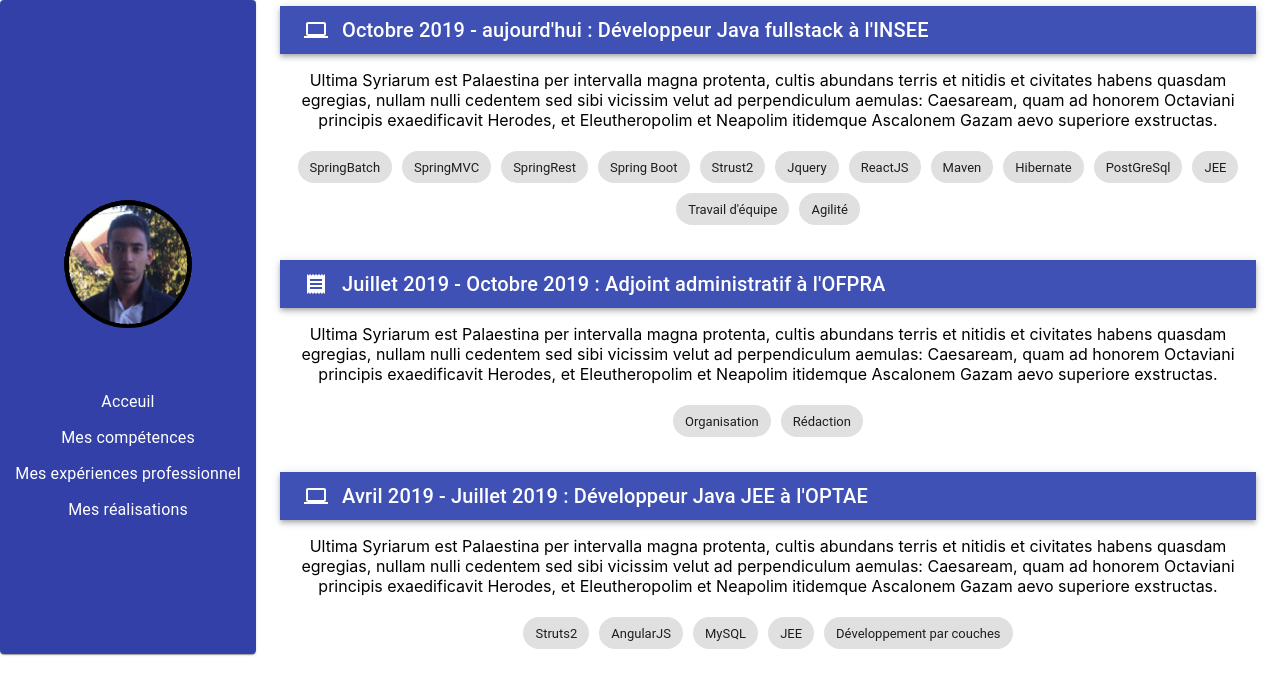
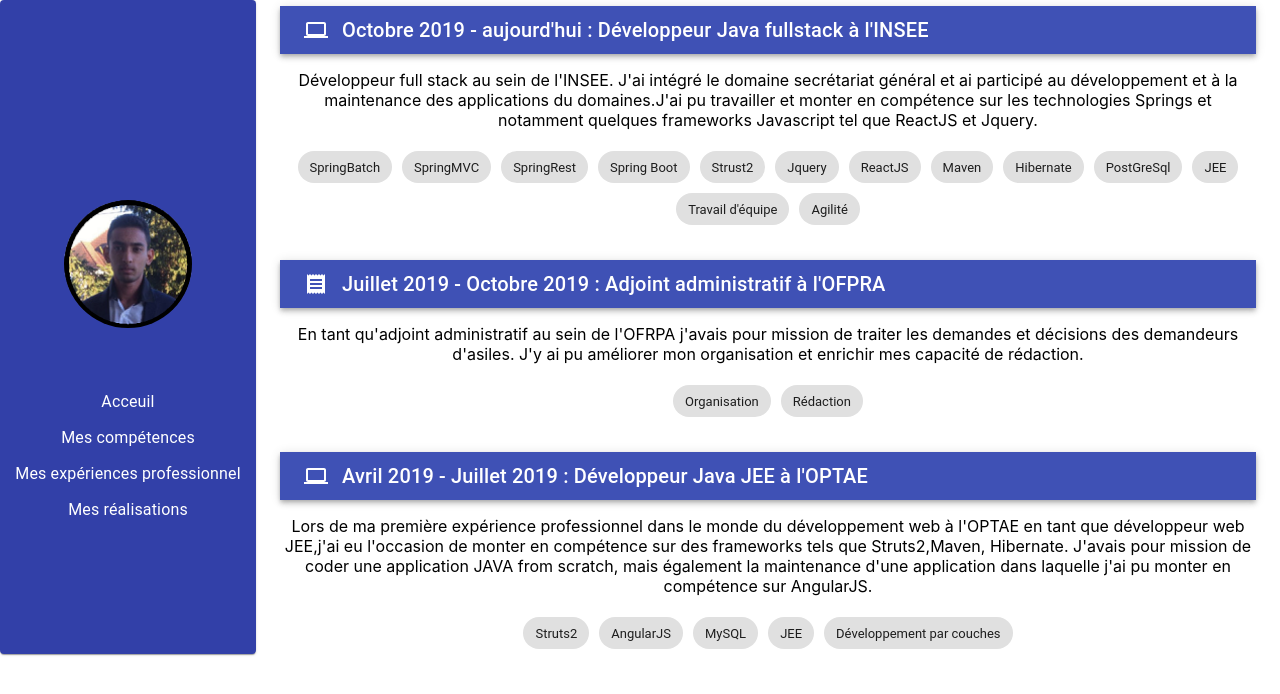
Before and after one commit to FidalyAbassePerso/mon-site-perso, a React (Create React App) app: page / in a window 1280 px wide. Both pictures are taken after a click on the item "Mes expériences professionnel". Shown: the top 694 px of the page. Built offline with nearby package versions, Linux system fonts and the light colour scheme.

Commit message:
Modification texte

```diff
--- a/src/ExpProfessionnel.js
+++ b/src/ExpProfessionnel.js
@@ -86,11 +86,9 @@ class ExpProfessionnel extends React.Component {
 
                         </Container>
                         <Container className={this.props.classes.blocExpText} style={{width: this.state.widthBlocExpText}} maxWidth="false">
-                            <p>Ultima Syriarum est Palaestina per intervalla magna protenta,
-                                cultis abundans terris et nitidis et civitates habens quasdam egregias,
-                                nullam nulli cedentem sed sibi vicissim velut ad perpendiculum aemulas:
-                                Caesaream, quam ad honorem Octaviani principis exaedificavit Herodes, et
-                                Eleutheropolim et Neapolim itidemque Ascalonem Gazam aevo superiore exstructas.</p>
+                            <p>Développeur full stack au sein de l'INSEE. J'ai intégré le domaine secrétariat général et ai participé
+                                au développement et à la maintenance des applications du domaines.J'ai pu travailler et monter en compétence
+                                sur les technologies Springs et notamment quelques frameworks Javascript tel que ReactJS et Jquery.</p>
 
                         </Container>
                         <Container className={this.props.classes.techList} style={{width: this.state.widthBlocExpText}} maxWidth="false">
@@ -125,11 +123,8 @@ class ExpProfessionnel extends React.Component {
                             </AppBar>
                         </Container>
                         <Container className={this.props.classes.blocExpText} style={{width: this.state.widthBlocExpText}} maxWidth="false">
-                            <p>Ultima Syriarum est Palaestina per intervalla magna protenta,
-                                cultis abundans terris et nitidis et civitates habens quasdam egregias,
-                                nullam nulli cedentem sed sibi vicissim velut ad perpendiculum aemulas:
-                                Caesaream, quam ad honorem Octaviani principis exaedificavit Herodes, et
-                                Eleutheropolim et Neapolim itidemque Ascalonem Gazam aevo superiore exstructas.</p>
+                            <p>En tant qu'adjoint administratif au sein de l'OFRPA j'avais pour mission de traiter les demandes et décisions
+                                des demandeurs d'asiles. J'y ai pu améliorer mon organisation et enrichir mes capacité de rédaction.</p>
 
                         </Container>
                         <Container className={this.props.classes.techList} style={{width: this.state.widthBlocExpText}} maxWidth="false">
@@ -152,11 +147,10 @@ class ExpProfessionnel extends React.Component {
                             </AppBar>
                         </Container>
                         <Container className={this.props.classes.blocExpText} style={{width: this.state.widthBlocExpText}} maxWidth="false">
-                            <p>Ultima Syriarum est Palaestina per intervalla magna protenta,
-                                cultis abundans terris et nitidis et civitates habens quasdam egregias,
-                                nullam nulli cedentem sed sibi vicissim velut ad perpendiculum aemulas:
-                                Caesaream, quam ad honorem Octaviani principis exaedificavit Herodes, et
-                                Eleutheropolim et Neapolim itidemque Ascalonem Gazam aevo superiore exstructas.</p>
+                            <p>Lors de ma première expérience professionnel dans le monde du développement web à l'OPTAE en tant que développeur web
+                                JEE,j'ai eu l'occasion de monter en compétence sur des frameworks tels que Struts2,Maven, Hibernate. J'avais
+                                pour mission de coder une application JAVA from scratch, mais également la maintenance d'une application
+                                dans laquelle j'ai pu monter en compétence sur AngularJS.</p>
 
                         </Container>
                         <Container className={this.props.classes.techList} style={{width: this.state.widthBlocExpText}} maxWidth="false">
--- a/src/Realisations.js
+++ b/src/Realisations.js
@@ -90,10 +90,10 @@ class Realisations extends React.Component {
                                         Mon site web portfolio
                                     </Typography>
                                     <div className={this.props.classes.emptySpace}></div>
-                                    <IconButton href="https://google.com" edge="start" color="inherit" aria-label="menu">
+                                    <IconButton href="https://github.com/FidalyAbassePerso/mon-site-perso" edge="start" color="inherit" aria-label="menu">
                                         <GitHubIcon className={this.props.classes.downloadButton}/>
                                     </IconButton>
-                                    <IconButton href="https://google.com" edge="start" color="inherit" aria-label="menu">
+                                    <IconButton href="https://fidalyabasseperso.github.io/mon-site-perso/" edge="start" color="inherit" aria-label="menu">
                                         <PublicIcon />
                                     </IconButton>
                                 </Toolbar>
@@ -123,7 +123,7 @@ class Realisations extends React.Component {
                                         Site web dreamveloper
                                     </Typography>
                                     <div className={this.props.classes.emptySpace}></div>
-                                    <IconButton href="https://dreamveloper-studio.com/" edge="start" color="inherit" aria-label="menu">
+                                    <IconButton href="https://github.com/FidalyAbassePerso/mon-site-perso" edge="start" color="inherit" aria-label="menu">
                                         <GitHubIcon className={this.props.classes.downloadButton} />
                                     </IconButton>
                                     <IconButton href="https://dreamveloper-studio.com/" edge="start"  color="inherit" aria-label="menu">
@@ -154,7 +154,7 @@ class Realisations extends React.Component {
                                         Site web bloopy & droopy
                                     </Typography>
                                     <div className={this.props.classes.emptySpace}></div>
-                                    <IconButton href="https://dreamveloper-studio.com/Site%20Bloopy/index.html" edge="start"  color="inherit" aria-label="menu">
+                                    <IconButton href="https://github.com/FidalyAbassePerso/mon-site-perso" edge="start"  color="inherit" aria-label="menu">
                                         <GitHubIcon className={this.props.classes.downloadButton}/>
                                     </IconButton>
                                     <IconButton href="https://dreamveloper-studio.com/Site%20Bloopy/index.html" edge="start"  color="inherit" aria-label="menu">
```
